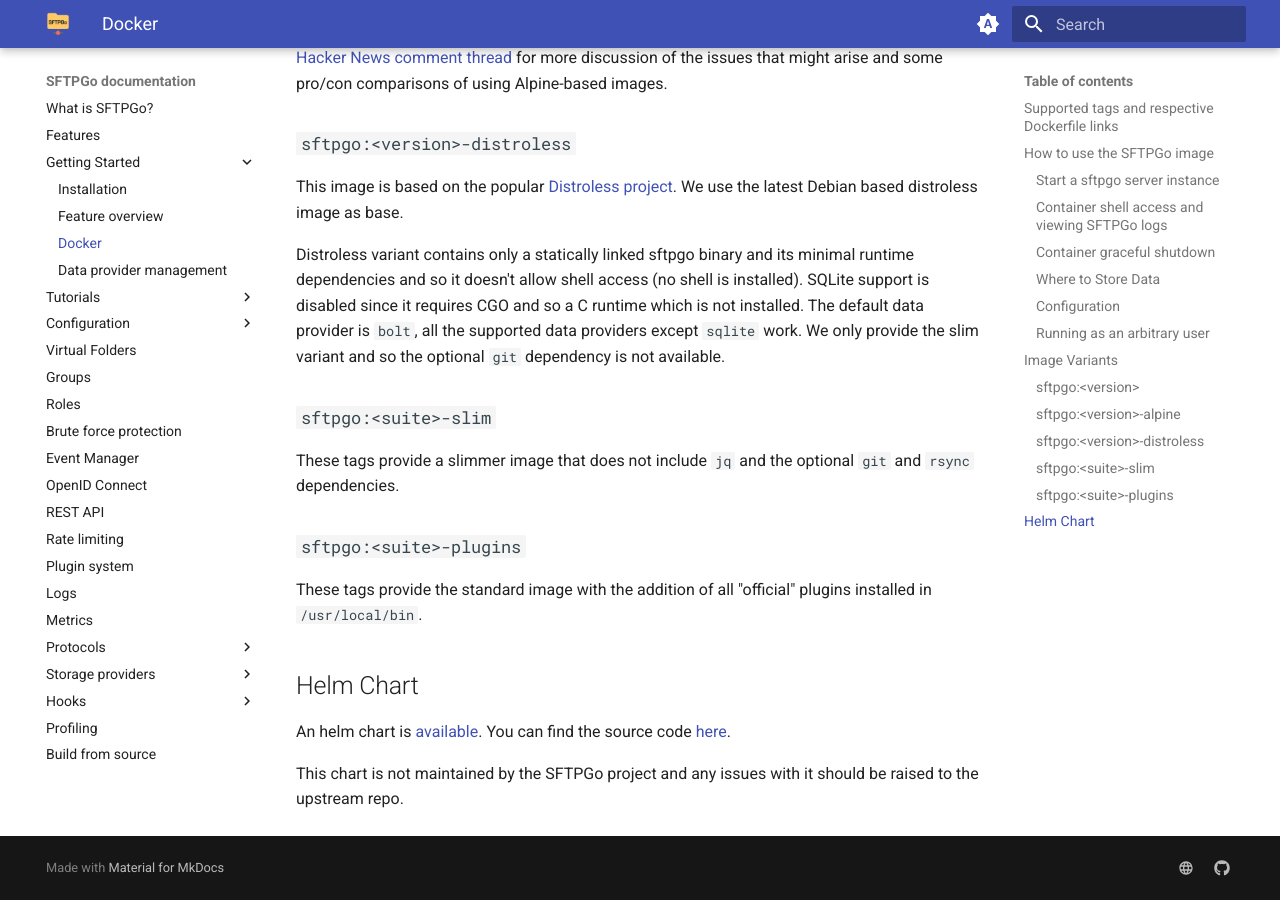
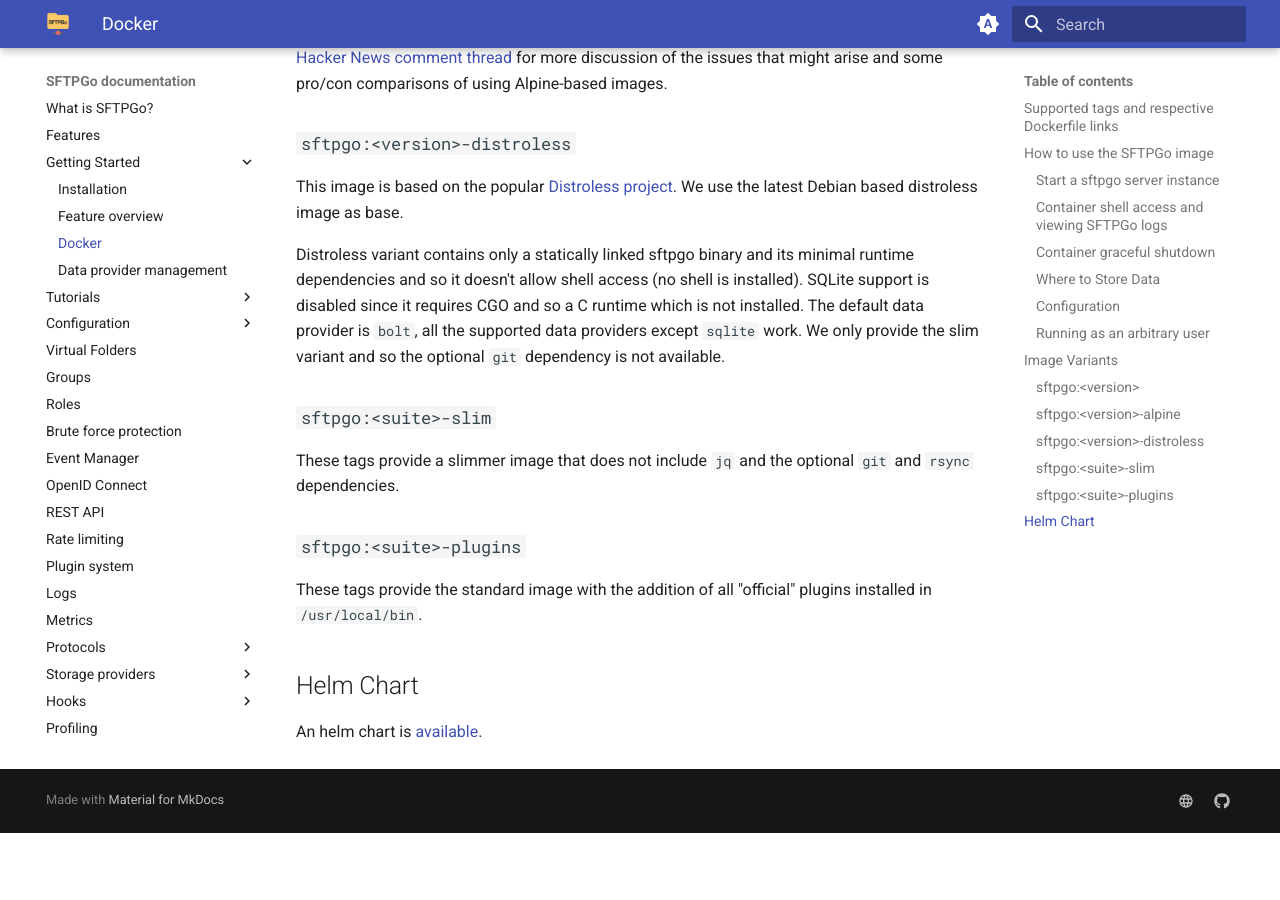
Before and after one commit to sftpgo/docs, an MkDocs documentation site: the page built from docs/docker.md, in a window 1280 px wide and 900 px high, scrolled down 4882 px. Built offline with MkDocs 1.6.1 and Material for MkDocs 9.7.7, drawn with Linux system fonts in a browser that asks for light colours; emoji names are drawn with the system emoji font; the version menu is left out; after the commit the page ends 5715 px from its top, so only the background shows below that.

Commit message:
update helm chart URL
Signed-off-by: Nicola Murino <nicola.murino@gmail.com>

```diff
--- a/docs/docker.md
+++ b/docs/docker.md
@@ -173,6 +173,4 @@ These tags provide the standard image with the addition of all "official" plugin
 
 ## Helm Chart
 
-An helm chart is [available](https://artifacthub.io/packages/helm/sagikazarmark/sftpgo){:target="_blank"}. You can find the source code [here](https://github.com/sagikazarmark/helm-charts/tree/master/charts/sftpgo){:target="_blank"}.
-
-This chart is not maintained by the SFTPGo project and any issues with it should be raised to the upstream repo.
+An helm chart is [available](https://artifacthub.io/packages/helm/sftpgo/sftpgo){:target="_blank"}.
```
